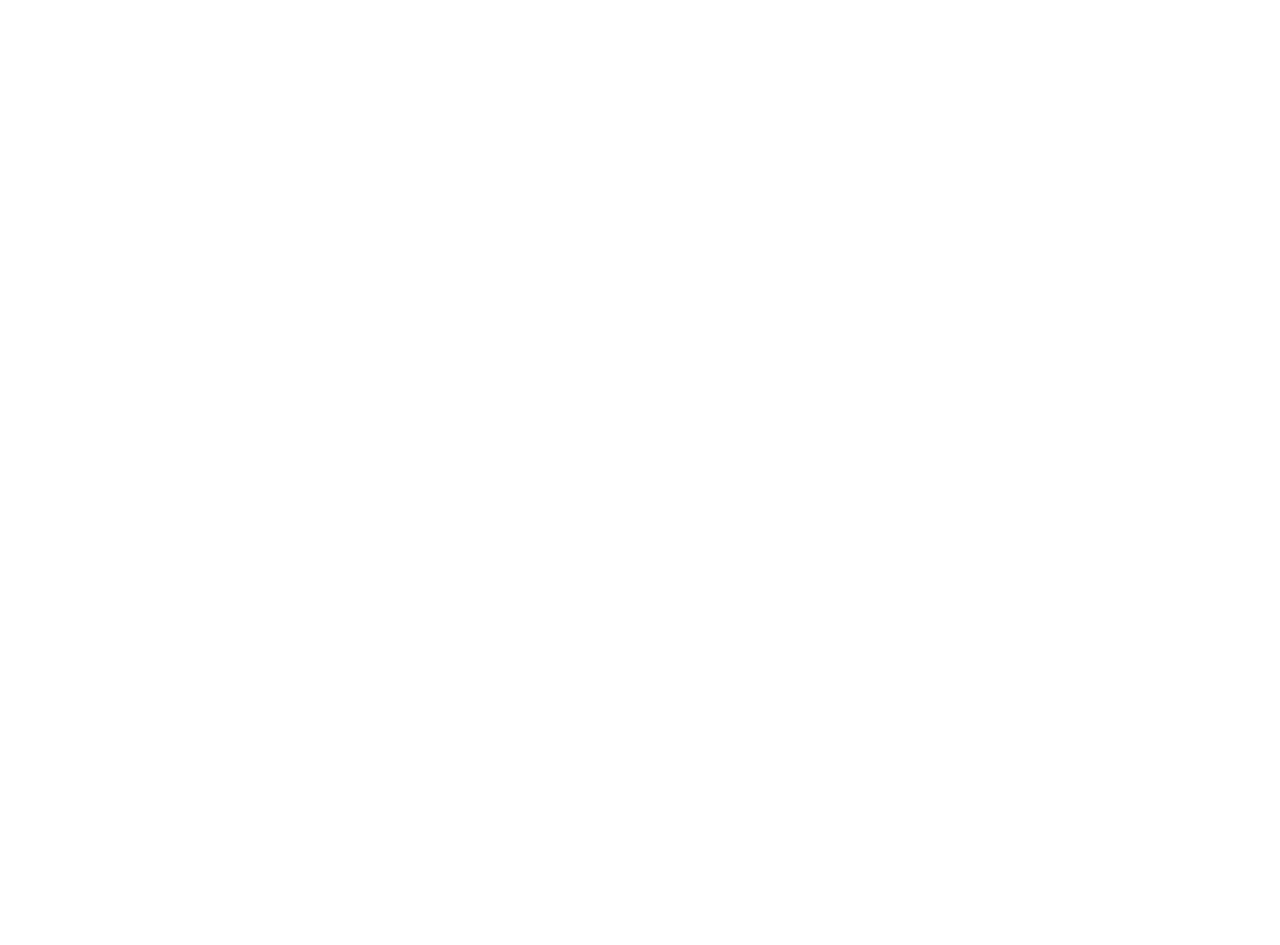
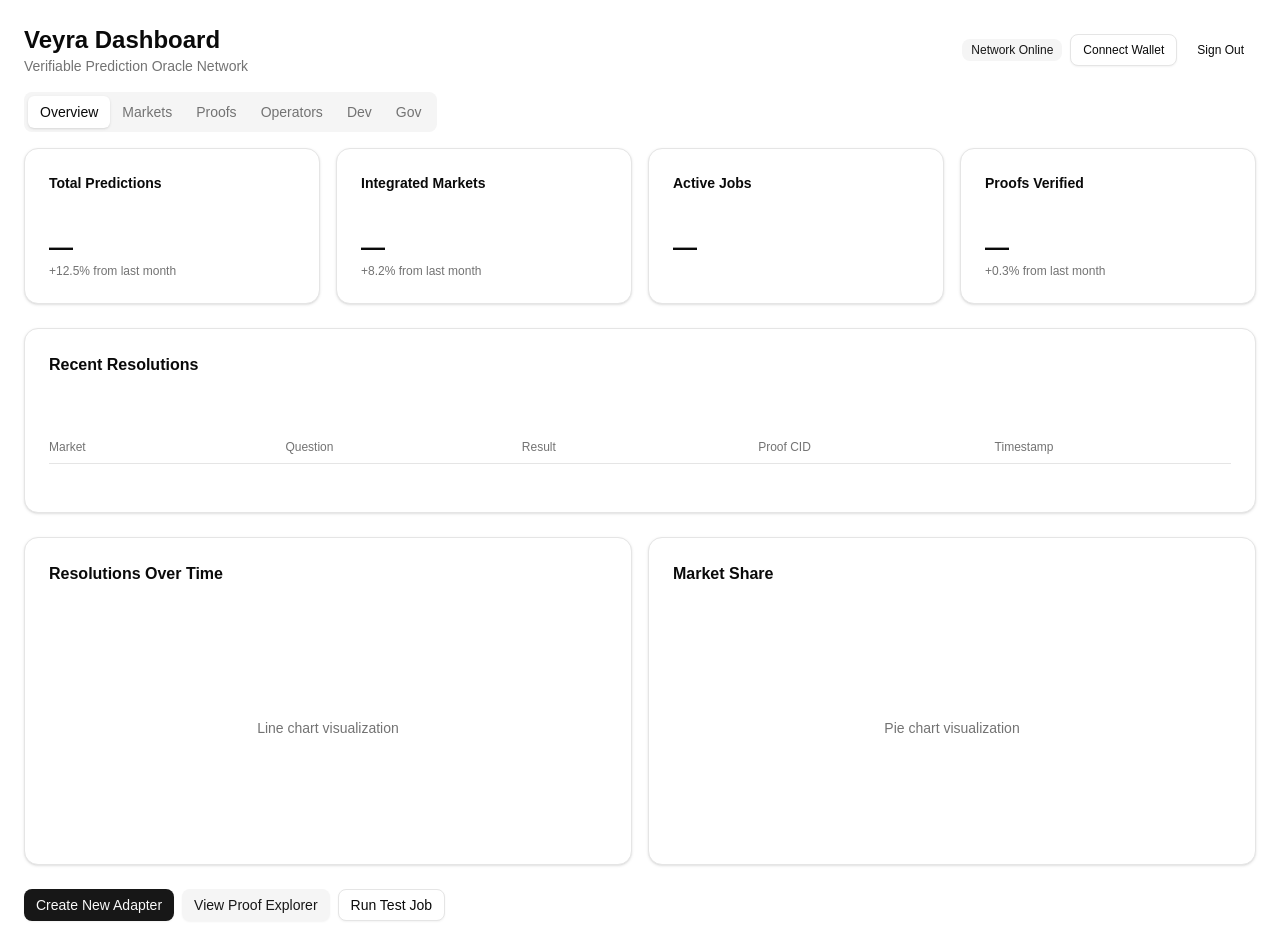
Before and after one commit to omoke1/Veyra, a Next.js app in the folder web/: page /dashboard in a window 1280 px wide. Before the commit this address had no page. Before the commit the page ends 800 px from the top, so only its background shows below. Built offline with nearby package versions, Linux system fonts and the light colour scheme.

Commit message:
fix: render dashboard content directly instead of redirect to fix Vercel 404

```diff
--- a/web/src/app/dashboard/page.tsx
+++ b/web/src/app/dashboard/page.tsx
@@ -1,5 +1,120 @@
-import { redirect } from "next/navigation";
+"use client";
 
-export default function DashboardPage() {
-	redirect("/dashboard/veyra");
+import React, { useEffect, useState } from "react";
+import { DashboardKpiViewModel } from "@/lib/dashboard/viewmodels/DashboardKpiViewModel";
+import { TelemetryManager } from "@/lib/dashboard/managers/TelemetryManager";
+import { MarketsListViewModel } from "@/lib/dashboard/viewmodels/MarketsListViewModel";
+import { MarketsManager } from "@/lib/dashboard/managers/MarketsManager";
+import { JobsListViewModel } from "@/lib/dashboard/viewmodels/JobsListViewModel";
+import { VerificationManager } from "@/lib/dashboard/managers/VerificationManager";
+import { AttestationsFeedViewModel } from "@/lib/dashboard/viewmodels/AttestationsFeedViewModel";
+import { AttestationManager } from "@/lib/dashboard/managers/AttestationManager";
+import { Card, CardContent, CardHeader, CardTitle } from "@/components/ui/card";
+import { Button } from "@/components/ui/button";
+import { Badge } from "@/components/ui/badge";
+
+export default function DashboardPage(): React.ReactElement {
+	const [kpiVm] = useState(() => new DashboardKpiViewModel(new TelemetryManager()));
+	const [marketsVm] = useState(() => new MarketsListViewModel(new MarketsManager()));
+	const [jobsVm] = useState(() => new JobsListViewModel(new VerificationManager()));
+	const [attVm] = useState(() => new AttestationsFeedViewModel(new AttestationManager()));
+
+	useEffect(() => {
+		void (async () => {
+			await Promise.all([kpiVm.refresh(), marketsVm.load(), jobsVm.load(), attVm.load()]);
+		})();
+	}, [kpiVm, marketsVm, jobsVm, attVm]);
+
+	// Build a quick index from marketId to title for the recent resolutions table
+	const marketTitleById = new Map(marketsVm.items.map(m => [m.id, m.title] as const));
+
+	return (
+		<div className="space-y-4 sm:space-y-6">
+			{/* KPI Cards */}
+			<div className="grid grid-cols-1 sm:grid-cols-2 lg:grid-cols-4 gap-3 sm:gap-4">
+				<Card>
+					<CardHeader className="pb-2"><CardTitle className="text-sm">Total Predictions</CardTitle></CardHeader>
+					<CardContent>
+						<div className="text-2xl font-semibold">{kpiVm.kpis ? kpiVm.kpis.activeMarkets * 1000 + 2847 : "—"}</div>
+						<div className="text-xs text-muted-foreground">+12.5% from last month</div>
+					</CardContent>
+				</Card>
+				<Card>
+					<CardHeader className="pb-2"><CardTitle className="text-sm">Integrated Markets</CardTitle></CardHeader>
+					<CardContent>
+						<div className="text-2xl font-semibold">{kpiVm.kpis ? marketsVm.items.length : "—"}</div>
+						<div className="text-xs text-muted-foreground">+8.2% from last month</div>
+					</CardContent>
+				</Card>
+				<Card>
+					<CardHeader className="pb-2"><CardTitle className="text-sm">Active Jobs</CardTitle></CardHeader>
+					<CardContent>
+						<div className="text-2xl font-semibold">{kpiVm.kpis ? kpiVm.kpis.pendingJobs : "—"}</div>
+					</CardContent>
+				</Card>
+				<Card>
+					<CardHeader className="pb-2"><CardTitle className="text-sm">Proofs Verified</CardTitle></CardHeader>
+					<CardContent>
+						<div className="text-2xl font-semibold">{kpiVm.kpis ? `${(99.8).toFixed(1)}%` : "—"}</div>
+						<div className="text-xs text-muted-foreground">+0.3% from last month</div>
+					</CardContent>
+				</Card>
+			</div>
+
+			{/* Recent Resolutions */}
+			<Card>
+				<CardHeader><CardTitle className="text-sm sm:text-base">Recent Resolutions</CardTitle></CardHeader>
+				<CardContent className="p-0 sm:p-6">
+					<div className="overflow-x-auto">
+						<div className="min-w-[600px]">
+							<div className="grid grid-cols-5 text-xs font-medium text-muted-foreground border-b py-2 px-2 sm:px-0">
+								<div>Market</div>
+								<div>Question</div>
+								<div>Result</div>
+								<div>Proof CID</div>
+								<div className="hidden sm:block">Timestamp</div>
+								<div className="sm:hidden">Time</div>
+							</div>
+							{attVm.items.filter(a => a.outcome !== null).map(a => (
+								<div key={a.cid} className="grid grid-cols-5 text-xs sm:text-sm py-2 border-b last:border-b-0 px-2 sm:px-0">
+									<div><Badge variant="outline" className="text-[10px] sm:text-xs">{a.marketId.startsWith("m-") ? "Internal" : "Market"}</Badge></div>
+									<div className="truncate">{marketTitleById.get(a.marketId) ?? a.marketId}</div>
+									<div>
+										<Badge variant={a.outcome ? "default" : "secondary"} className="text-[10px] sm:text-xs">{a.outcome ? "Yes" : "No"}</Badge>
+									</div>
+									<div className="truncate font-mono text-[10px] sm:text-xs">{a.cid}</div>
+									<div className="text-[10px] sm:text-xs">{new Date(a.timestamp * 1000).toLocaleString()}</div>
+								</div>
+							))}
+						</div>
+					</div>
+				</CardContent>
+			</Card>
+
+			{/* Charts row */}
+			<div className="grid grid-cols-1 lg:grid-cols-2 gap-3 sm:gap-4">
+				<Card>
+					<CardHeader><CardTitle className="text-base">Resolutions Over Time</CardTitle></CardHeader>
+					<CardContent>
+						<div className="h-56 grid place-items-center text-sm text-muted-foreground">Line chart visualization</div>
+					</CardContent>
+				</Card>
+				<Card>
+					<CardHeader><CardTitle className="text-base">Market Share</CardTitle></CardHeader>
+					<CardContent>
+						<div className="h-56 grid place-items-center text-sm text-muted-foreground">Pie chart visualization</div>
+					</CardContent>
+				</Card>
+			</div>
+
+			{/* Actions */}
+			<div className="flex flex-wrap gap-2">
+				<Button variant="default" size="sm" className="text-xs sm:text-sm">Create New Adapter</Button>
+				<Button variant="secondary" size="sm" asChild className="text-xs sm:text-sm">
+					<a href="/dashboard/attestations">View Proof Explorer</a>
+				</Button>
+				<Button variant="outline" size="sm" className="text-xs sm:text-sm">Run Test Job</Button>
+			</div>
+		</div>
+	);
 }
```
